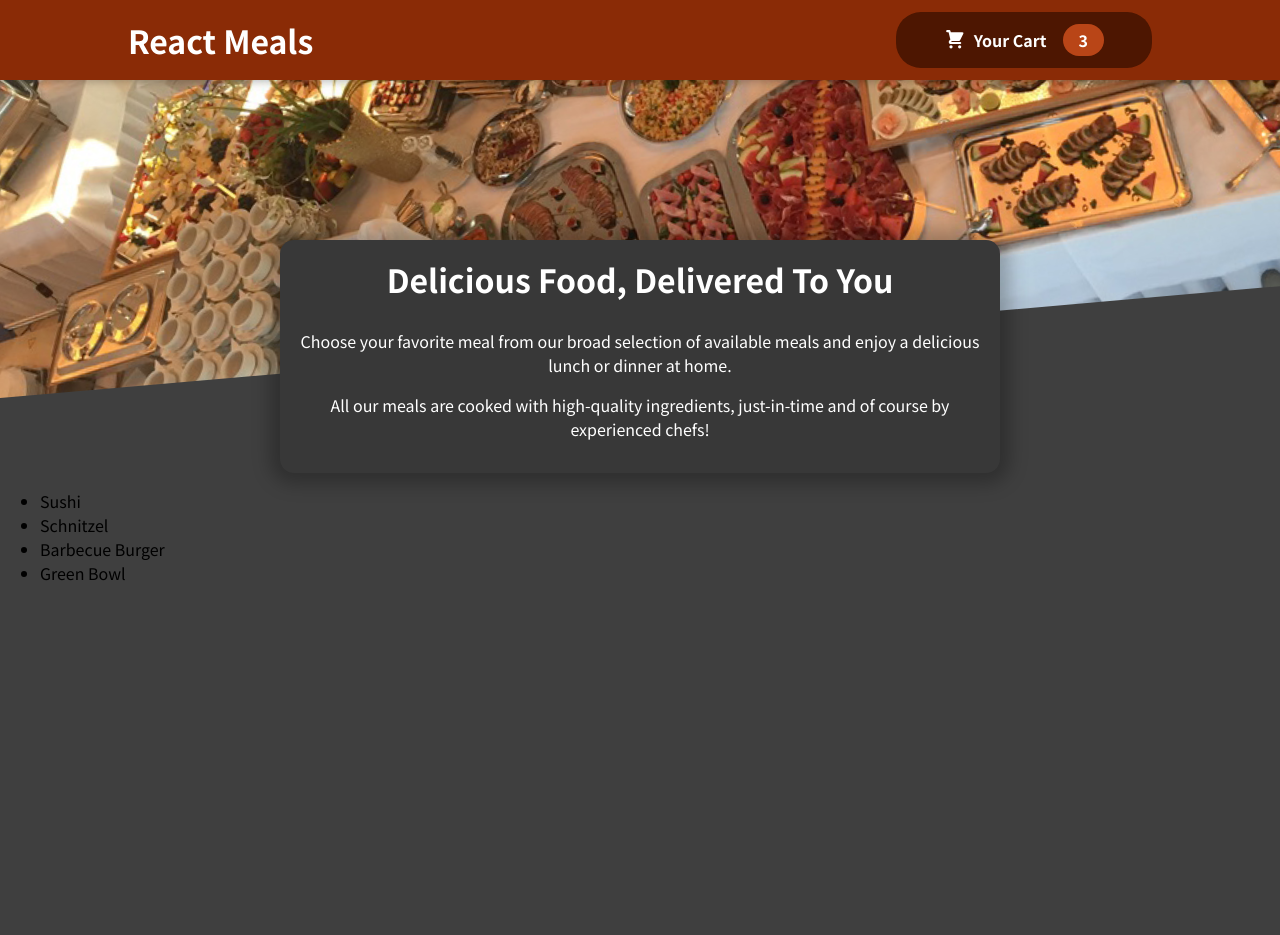
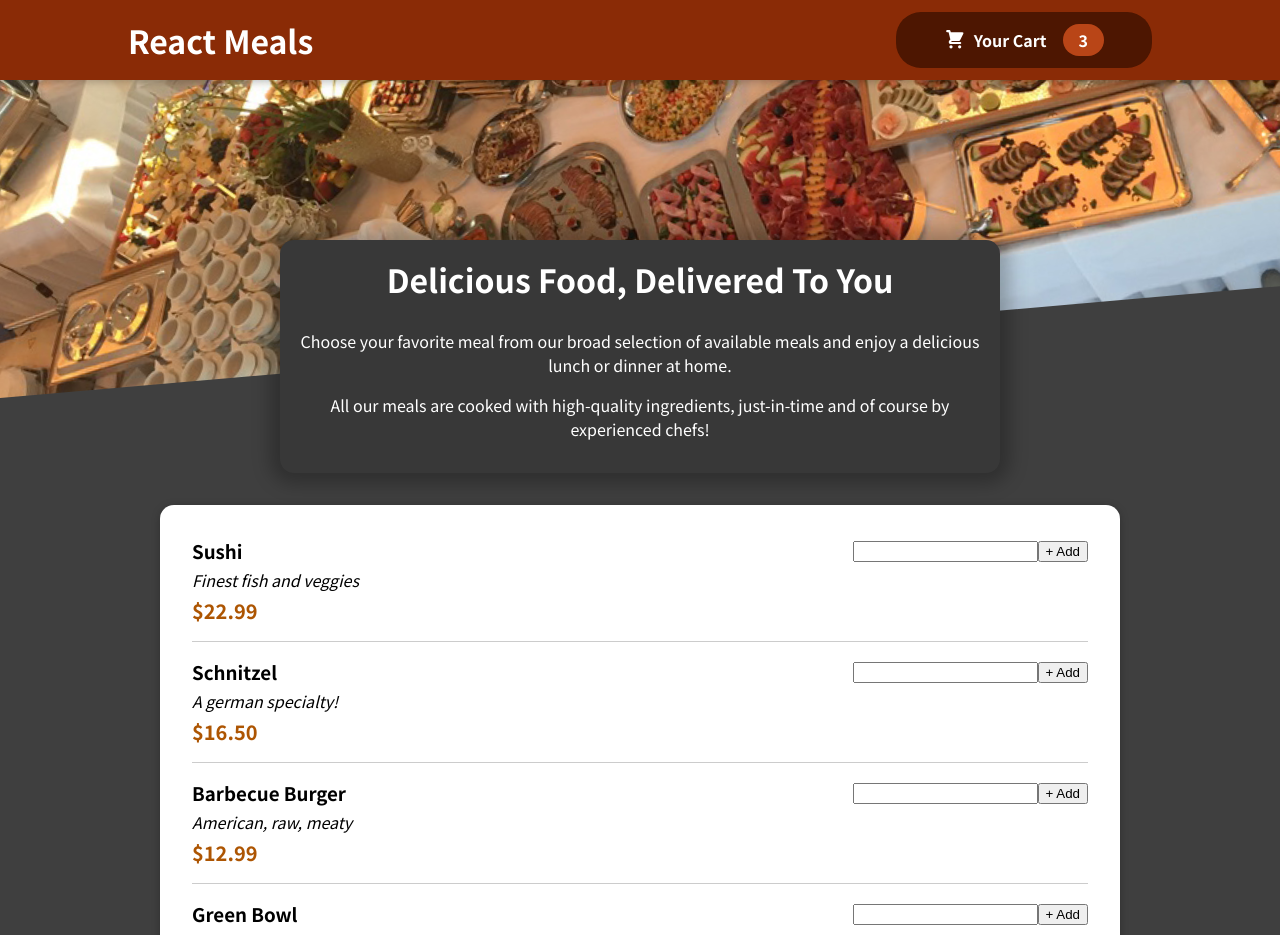
Before and after one commit to thameemsh/reactmeal, a React (Create React App) app: page / in a window 1280 px wide. Shown: the top 935 px of the page. Before the commit the page ends 800 px from the top, so only its background shows below. Built offline with nearby package versions, Linux system fonts and the light colour scheme.

Commit message:
Add MealItem component and displaying them inside AvailableMeal

```diff
--- a/src/components/Meals/AvailableMeals.js
+++ b/src/components/Meals/AvailableMeals.js
@@ -1,39 +1,50 @@
-import classes from './AvailableMeals.module.css'
+import classes from "./AvailableMeals.module.css";
+import Card from "../UI/Card";
+import MealItem from "./MealItem/MealItem";
 
 const DUMMY_MEALS = [
   {
-      id: 'm1',
-      name: 'Sushi',
-      description: 'Finest fish and veggies',
+    id: "m1",
+    name: "Sushi",
+    description: "Finest fish and veggies",
     price: 22.99,
   },
   {
-      id: 'm2',
-      name: 'Schnitzel',
-      description: 'A german specialty!',
+    id: "m2",
+    name: "Schnitzel",
+    description: "A german specialty!",
     price: 16.5,
   },
   {
-      id: 'm3',
-      name: 'Barbecue Burger',
-      description: 'American, raw, meaty',
+    id: "m3",
+    name: "Barbecue Burger",
+    description: "American, raw, meaty",
     price: 12.99,
   },
   {
-      id: 'm4',
-      name: 'Green Bowl',
-      description: 'Healthy...and green...',
+    id: "m4",
+    name: "Green Bowl",
+    description: "Healthy...and green...",
     price: 18.99,
   },
 ];
 
 const AvailableMeals = () => {
-    const mealsList = DUMMY_MEALS.map(meal => <li>{meal.name}</li>)
- return <section className={classes.meal}>
-    <ul>
-        {mealsList}
-    </ul>
+  const mealsList = DUMMY_MEALS.map((meal) => (
+    <MealItem
+      key={meal.id}
+      name={meal.name}
+      description={meal.description}
+      price={meal.price}
+    />
+  ));
+  return (
+    <section className={classes.meals}>
+      <Card>
+        <ul>{mealsList}</ul>
+      </Card>
     </section>
-}
+  );
+};
 
 export default AvailableMeals;
--- /dev/null
+++ b/src/components/Meals/MealItem/MealItem.js
@@ -0,0 +1,19 @@
+import classes from "./MealItem.module.css";
+import MealItemForm from "./MealItemForm";
+const MealItem = (props) => {
+    const price = `$${props.price.toFixed(2)}`
+  return (
+    <li className={classes.meal}>
+      <div>
+        <h3>{props.name}</h3>
+        <div className={classes.description}>{props.description}</div>
+        <div className={classes.price}>{price}</div>
+      </div>
+      <div>
+        <MealItemForm />
+      </div>
+    </li>
+  );
+};
+
+export default MealItem;
--- /dev/null
+++ b/src/components/Meals/MealItem/MealItem.module.css
@@ -0,0 +1,22 @@
+.meal {
+    display: flex;
+    justify-content: space-between;
+    margin: 1rem;
+    padding-bottom: 1rem;
+    border-bottom: 1px solid #ccc;
+  }
+
+  .meal h3 {
+    margin: 0 0 0.25rem 0;
+  }
+
+  .description {
+    font-style: italic;
+  }
+
+  .price {
+    margin-top: 0.25rem;
+    font-weight: bold;
+    color: #ad5502;
+    font-size: 1.25rem;
+  }
--- /dev/null
+++ b/src/components/Meals/MealItem/MealItemForm.js
@@ -0,0 +1,10 @@
+import classes from './MealItemForm.module.css'
+
+const MealItemForm = props => {
+ return <form className={classes.form}>
+    <input />
+    <button>+ Add</button>
+ </form>
+}
+
+export default MealItemForm
--- /dev/null
+++ b/src/components/Meals/MealItem/MealItemForm.module.css
@@ -0,0 +1,22 @@
+.meal {
+    display: flex;
+    justify-content: space-between;
+    margin: 1rem;
+    padding-bottom: 1rem;
+    border-bottom: 1px solid #ccc;
+  }
+
+  .meal h3 {
+    margin: 0 0 0.25rem 0;
+  }
+
+  .description {
+    font-style: italic;
+  }
+
+  .price {
+    margin-top: 0.25rem;
+    font-weight: bold;
+    color: #ad5502;
+    font-size: 1.25rem;
+  }
--- /dev/null
+++ b/src/components/UI/Card.js
@@ -0,0 +1,7 @@
+import classes from "./Card.module.css";
+
+const Card = (props) => {
+  return <div className={classes.card}>{props.children}</div>;
+};
+
+export default Card;
--- /dev/null
+++ b/src/components/UI/Card.module.css
@@ -0,0 +1,6 @@
+.card {
+    padding: 1rem;
+    box-shadow: 0 2px 8px rgba(0, 0, 0, 0.25);
+    border-radius: 14px;
+    background-color: white;
+  }
```
Also changed, not shown: src/components/UI/Input.js (added, +10 -0 lines), src/components/UI/Input.module.css (added, +18 -0 lines). Lines whose indentation alone changed are shown as unchanged.
